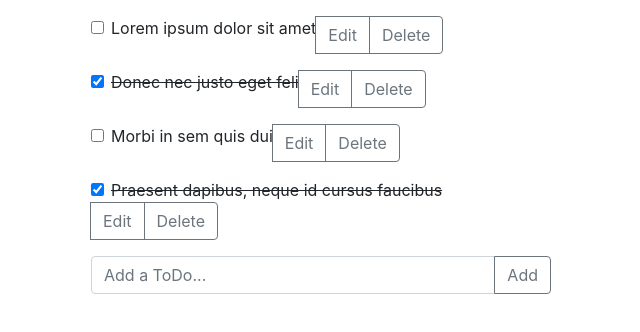
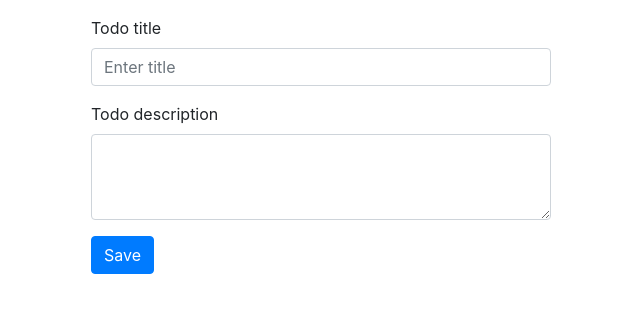
Before and after one commit to mamax2015/todolist, a React (Create React App) app: page /edit in a window 1280 px wide. Shown: the top 332 px of the page, without its empty margins (319-959 px from the left). Built offline with nearby package versions, Linux system fonts and the light colour scheme.

Commit message:
router inited

```diff
--- a/package.json
+++ b/package.json
@@ -5,6 +5,7 @@
   "dependencies": {
     "react": "^16.8.6",
     "react-dom": "^16.8.6",
+    "react-router-dom": "^5.0.0",
     "react-scripts": "3.0.1"
   },
   "scripts": {
--- a/src/App.js
+++ b/src/App.js
@@ -2,7 +2,7 @@ import React from 'react';
 import logo from './logo.svg';
 import './App.css';
 import {AddToDo} from './addToDo';
-import {TodoList} from './toDoList';
+import {TodoList} from './appRouter';
 
 function App() {
   return (
--- /dev/null
+++ b/src/appRouter.js
@@ -0,0 +1,19 @@
+import React from 'react';
+import { Main } from './main';
+import { Edit } from './edit';
+import './App.css';
+import { BrowserRouter as Router, Route} from "react-router-dom";
+
+export class AppRouter extends React.Component {
+    render() {
+        return (
+            <Router>
+                <Route
+                    exact path="/"
+                    render={props => <Main {...props} todos={this.props.todos} />}
+                />
+                <Route path="/edit" component={Edit} />
+            </Router>
+        )
+    }
+}
--- /dev/null
+++ b/src/edit.js
@@ -0,0 +1,28 @@
+import React from 'react';
+
+export class Edit extends React.Component {
+  constructor(props){
+    super(props);
+    this.state = {
+      todos : []
+    }
+  }
+  render() {
+    return (
+
+      <form>
+        <div className="form-group">
+          <label htmlFor="todoTitleEdit">Todo title</label>
+          <input type="email" className="form-control" id="todoTitleEdit" placeholder="Enter title" />
+
+        </div>
+
+        <div class="form-group">
+          <label for="todoDescEdit">Todo description</label>
+          <textarea class="form-control" id="todoDescEdit" rows="3"></textarea>
+        </div>
+        <button type="submit" className="btn btn-primary">Save</button>
+      </form>
+    )
+  }
+}
--- a/src/index.js
+++ b/src/index.js
@@ -1,7 +1,7 @@
 import React from 'react';
 import ReactDOM from 'react-dom';
 import './index.css';
-import {ToDoList} from './toDoList';
+import {AppRouter} from './appRouter';
 
 let todos = [
     {
@@ -25,7 +25,7 @@ let todos = [
         isDone: true
     }
 ]
-ReactDOM.render(<ToDoList todos={todos} />, document.getElementById('root'));
+ReactDOM.render(<AppRouter todos={todos} />, document.getElementById('root'));
 
 // If you want your app to work offline and load faster, you can change
 // unregister() to register() below. Note this comes with some pitfalls.
--- a/src/toDoList.js
+++ b/src/main.js
@@ -3,7 +3,7 @@ import { AddToDo } from './addToDo';
 import { ToDo } from './todo';
 import './App.css';
 
-export class ToDoList extends React.Component {
+export class Main extends React.Component {
     constructor(props) {
         super(props);
         this.state = {
@@ -41,7 +41,8 @@ export class ToDoList extends React.Component {
             todo.title = title;
         }
         this.setState({
-            todos: this.state.todos
+            todos: this.state.todos,
+            newTodoTitle: ''
         });
     }
 
@@ -71,11 +72,7 @@ export class ToDoList extends React.Component {
             todos: this.state.todos
         });
     }
-    // changeMode(todoLink){
-    //     const todo = this.state.todos.find(el => el === todoLink);
-    //     todo.edit = true;
-    //     this.setState({todos:this.state.todos});
-    // }
+
     render() {
         return (
             <React.Fragment>
--- a/src/viewTodo.js
+++ b/src/viewTodo.js
@@ -1,4 +1,5 @@
 import React from 'react';
+import { BrowserRouter as Router, Route, Link } from "react-router-dom";
 
 export class ViewTodo extends React.Component {
     render() {
@@ -15,7 +16,8 @@ export class ViewTodo extends React.Component {
                 </div>
 
                 <div className="input-group-append">
-                    <button className="btn btn-outline-secondary" type="button" onClick={this.props.changeMode}>Edit</button>
+                    <button className="btn btn-outline-secondary" type="button" onClick={this.props.changeMode}>Edit Title</button>
+                    <Link className="btn btn-outline-secondary" to={`/edit`}>Full edit</Link>
                     <button className="btn btn-outline-secondary" type="button" onClick={this.props.removeTodo}>Delete</button>
                 </div>
             </React.Fragment>
```
Also changed, not shown: 1 other file (tests, documents, lock files or other folders).
